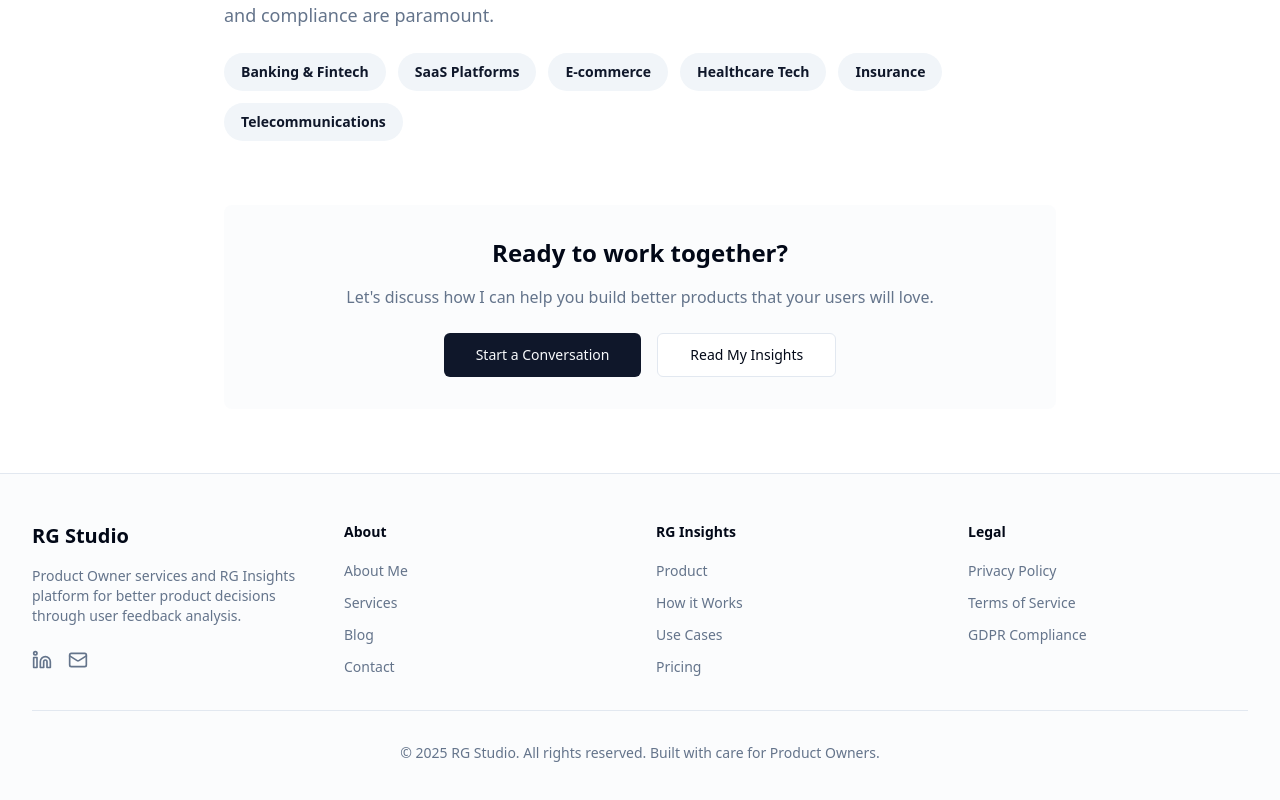
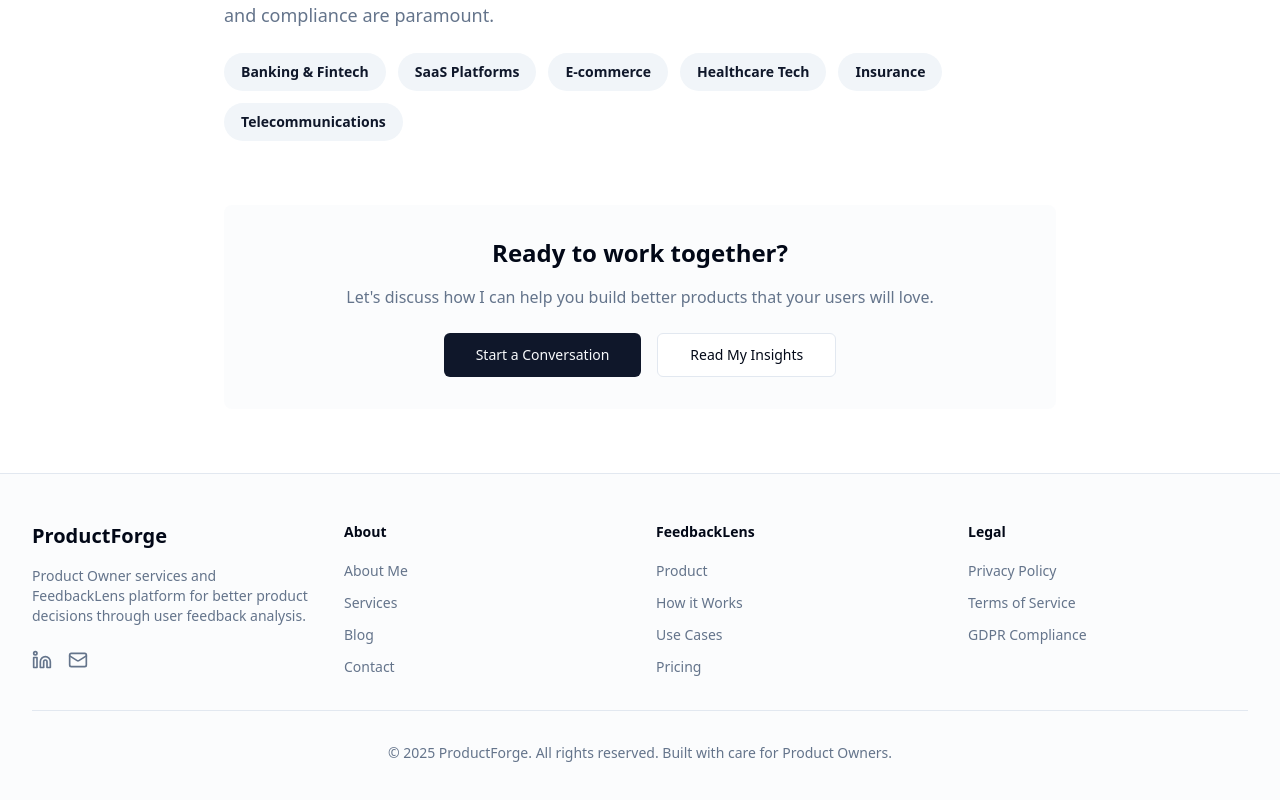
Before and after one commit to kejji/revox-frontend, a React (Vite) app: page /about in a window 1280 px wide. Shown: the part 1352-2152 px from the top of the page. Built offline with nearby package versions, Linux system fonts and the light colour scheme.

Commit message:
Update branding to differentiate from Revolut
Reverted branding changes related to the "RG" story and updated the company names to "Revogate" and "Revox" to ensure they are distinct from "Revolut". This involved updating the header, footer, and translation files.

```diff
--- a/src/components/layout/Footer.tsx
+++ b/src/components/layout/Footer.tsx
@@ -29,10 +29,10 @@ export function Footer() {
           {/* Brand */}
           <div className="lg:col-span-1">
             <Link to="/" className="text-xl font-bold text-foreground">
-              RG Studio
+              ProductForge
             </Link>
             <p className="mt-4 text-sm text-muted-foreground">
-              Product Owner services and RG Insights platform for better product decisions through user feedback analysis.
+              Product Owner services and FeedbackLens platform for better product decisions through user feedback analysis.
             </p>
             <div className="mt-6 flex space-x-4">
               <a
@@ -69,9 +69,9 @@ export function Footer() {
             </ul>
           </div>
 
-          {/* RG Insights Links */}
+          {/* FeedbackLens Links */}
           <div>
-            <h3 className="text-sm font-semibold text-foreground">RG Insights</h3>
+            <h3 className="text-sm font-semibold text-foreground">FeedbackLens</h3>
             <ul className="mt-4 space-y-2">
               {footerLinks.revox.map((link) => (
                 <li key={link.name}>
@@ -106,7 +106,7 @@ export function Footer() {
 
         <div className="mt-8 border-t pt-8">
           <p className="text-center text-sm text-muted-foreground">
-            © {new Date().getFullYear()} RG Studio. All rights reserved. Built with care for Product Owners.
+            © {new Date().getFullYear()} ProductForge. All rights reserved. Built with care for Product Owners.
           </p>
         </div>
       </div>
--- a/src/components/layout/Header.tsx
+++ b/src/components/layout/Header.tsx
@@ -31,7 +31,7 @@ export function Header() {
         {/* Logo */}
         <div className="flex lg:flex-1">
           <Link to="/" className="-m-1.5 p-1.5">
-            <span className="text-xl font-bold text-foreground">RG Studio</span>
+            <span className="text-xl font-bold text-foreground">ProductForge</span>
           </Link>
         </div>
 
--- a/src/lib/translations.ts
+++ b/src/lib/translations.ts
@@ -4,15 +4,15 @@ export const translations = {
     about: "About",
     services: "Services",
     blog: "Blog",
-    revox: "RG Insights",
+    revox: "FeedbackLens",
     getInTouch: "Get in Touch",
-    tryRevoxFree: "Try RG Insights Free",
+    tryRevoxFree: "Try FeedbackLens Free",
 
     // Hero Section
     heroSubtitle: "Product Owner & SaaS Creator",
     heroTitle: "Building better products through",
     heroTitleHighlight: "user insights",
-    heroDescription: "I'm a freelance Product Owner who helps teams build user-centric digital experiences. I also created RG Insights, a SaaS platform that transforms app store feedback into actionable product insights.",
+    heroDescription: "I'm a freelance Product Owner who helps teams build user-centric digital experiences. I also created FeedbackLens, a SaaS platform that transforms app store feedback into actionable product insights.",
 
     // Services Section
     servicesTitle: "Product Ownership Services",
@@ -25,21 +25,21 @@ export const translations = {
     dataDecisionsDesc: "Analytics and metrics to guide product choices",
     viewAllServices: "View All Services",
 
-    // RG Insights Section
-    introducingRevox: "Introducing RG Insights",
+    // FeedbackLens Section
+    introducingRevox: "Introducing FeedbackLens",
     revoxTitle: "Turn user feedback into product decisions",
-    revoxDescription: "Built from my experience as a Product Owner, RG Insights automatically analyzes app store reviews to help teams identify issues, prioritize features, and make data-driven product decisions.",
+    revoxDescription: "Built from my experience as a Product Owner, FeedbackLens automatically analyzes app store reviews to help teams identify issues, prioritize features, and make data-driven product decisions.",
     revoxFeature1: "Automated review collection and analysis",
     revoxFeature2: "AI-powered categorization and insights",
     revoxFeature3: "Save 10+ hours per week on manual analysis",
     revoxFeature4: "Used by 500+ product teams worldwide",
-    exploreRevox: "Explore RG Insights",
-    teamsUsing: "Teams using RG Insights",
+    exploreRevox: "Explore FeedbackLens",
+    teamsUsing: "Teams using FeedbackLens",
     reviewsAnalyzed: "Reviews analyzed",
 
     // CTA Section
     ctaTitle: "Ready to build better products together?",
-    ctaDescription: "Whether you need Product Owner expertise or want to transform your feedback analysis with RG Insights, I'm here to help.",
+    ctaDescription: "Whether you need Product Owner expertise or want to transform your feedback analysis with FeedbackLens, I'm here to help.",
     readMyBlog: "Read My Blog",
 
     // Auth Page
```
